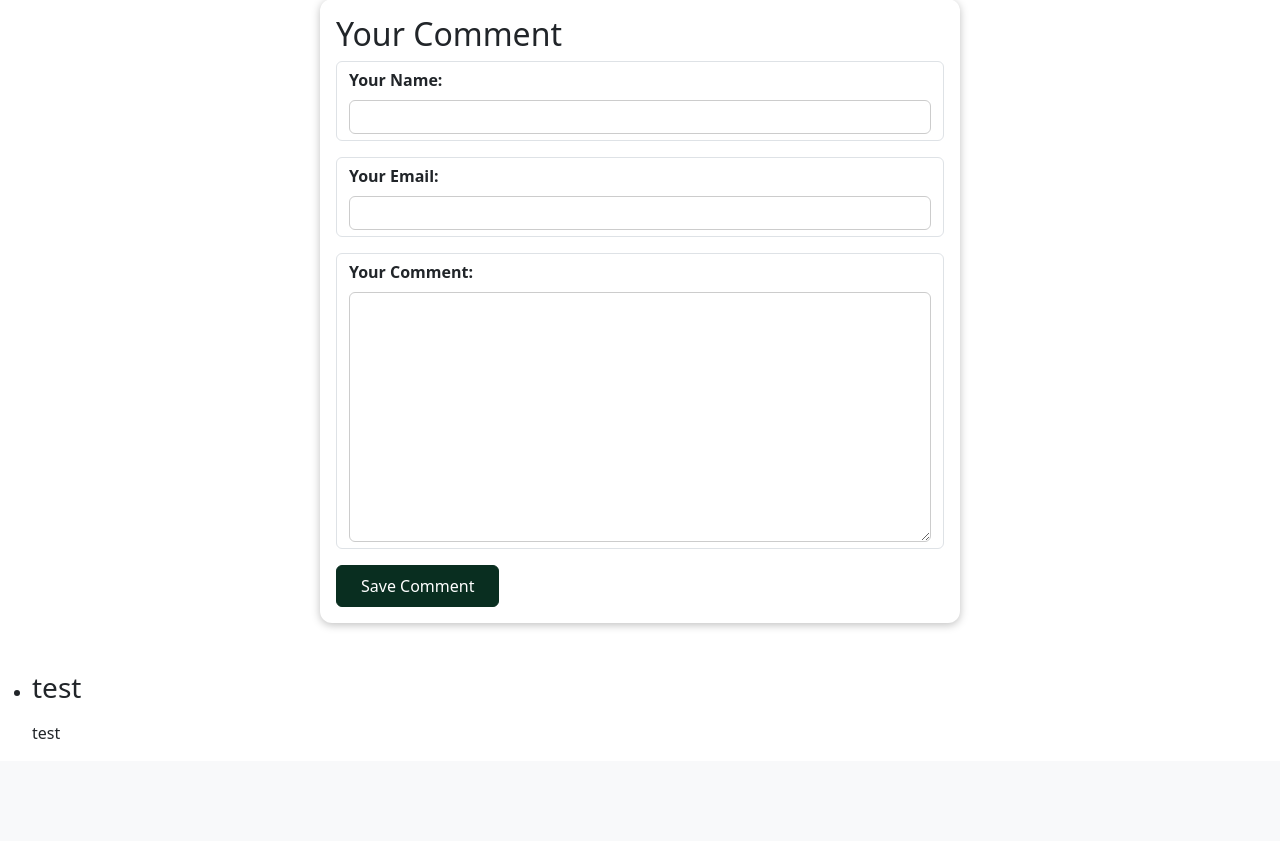
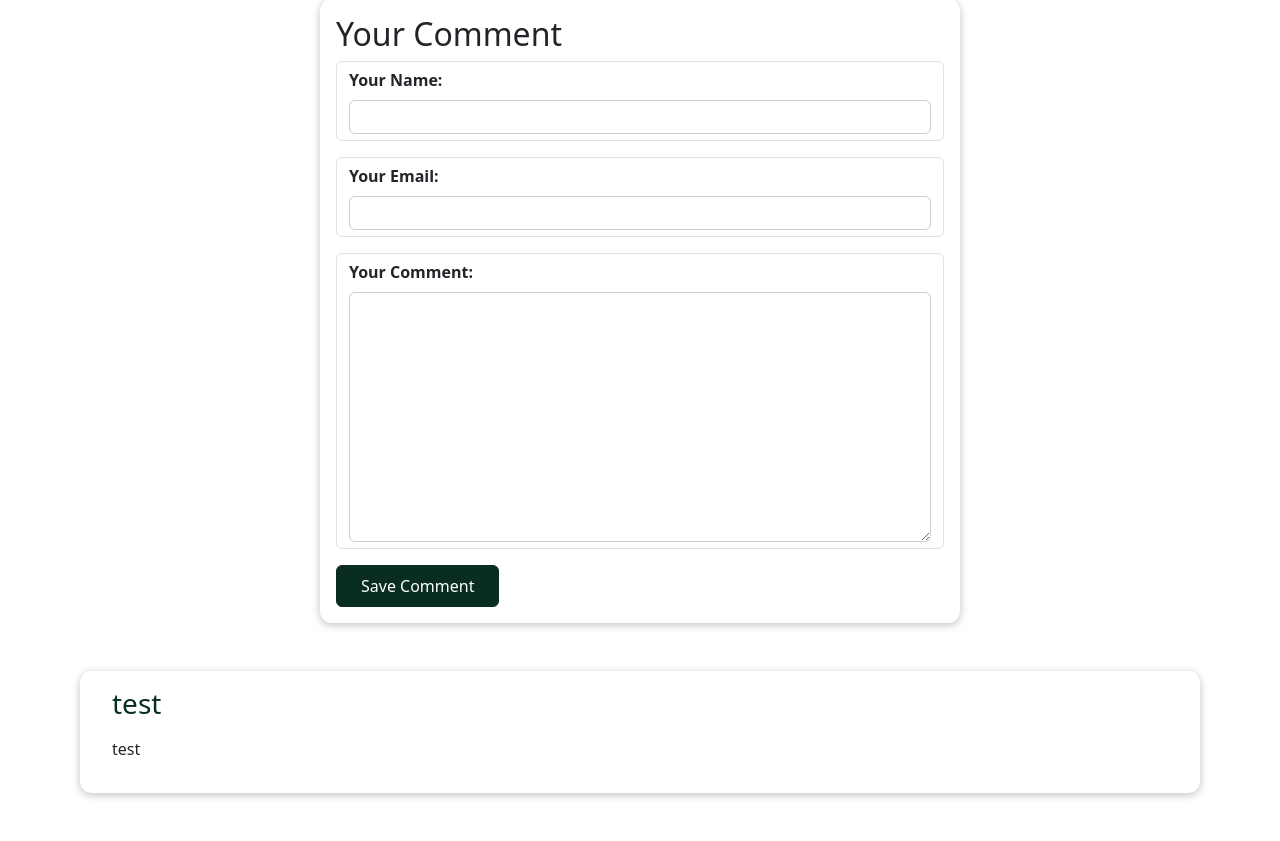
Before and after one commit to hadiostad/djangoBlog, a Django app: a page that uses blog/templates/blog/single-post.html in a window 1280 px wide. Shown: the part 753-1594 px from the top of the page. Before the commit the page ends 1492 px from the top, so only its background shows below. Run offline with Django 5.2, Linux system fonts and the light colour scheme; data comes from the database, SQL or seed files in the repository; some libraries are stand-ins or nearby versions.

Commit message:
Styling the Comments

```diff
--- a/blog/static/blog/single-post.css
+++ b/blog/static/blog/single-post.css
@@ -121,12 +121,12 @@ main {
 }
 
 .error input,
-.error textarea{
+.error textarea {
     border-color: #b02a37;
     background-color: #f3dadb;
 }
 
-.error-box{
+.error-box {
     margin: 1rem;
     padding: 0.5rem;
     border-left: 2px solid #b02a37;
@@ -136,11 +136,11 @@ main {
 
 }
 
-.error-box p{
+.error-box p {
     font-size: 14px;
 }
 
-.error-box a{
+.error-box a {
     text-decoration: none;
     border: 1px solid #b02a37;
     background-color: #b02a37;
@@ -149,3 +149,32 @@ main {
     margin: 0.2rem;
     border-radius: 6px;
 }
+
+#comments {
+    margin: 3rem auto;
+    width: 90%;
+    max-width: 70rem;
+    border-radius: 12px;
+    background-color: white;
+    box-shadow: 0 2px 8px rgba(0, 0, 0, 0.25);
+    padding: 1rem 2rem;
+}
+
+#comments ul {
+    list-style: none;
+    margin: 0;
+    padding: 0;
+}
+
+#comments li {
+    margin-bottom: 1rem;
+    border-bottom: 2px solid #CCCCCC;
+}
+
+#comments li:last-of-type {
+    border-bottom: none;
+}
+
+#comments h3 {
+    color: #092E20;
+}
--- a/blog/templates/blog/single-post.html
+++ b/blog/templates/blog/single-post.html
@@ -53,7 +53,7 @@
         </form>
     </section>
 
-    <section>
+    <section id="comments">
         <ul>
             {% for comment in comments %}
                 <li>
```
Lines whose indentation alone changed are shown as unchanged.
